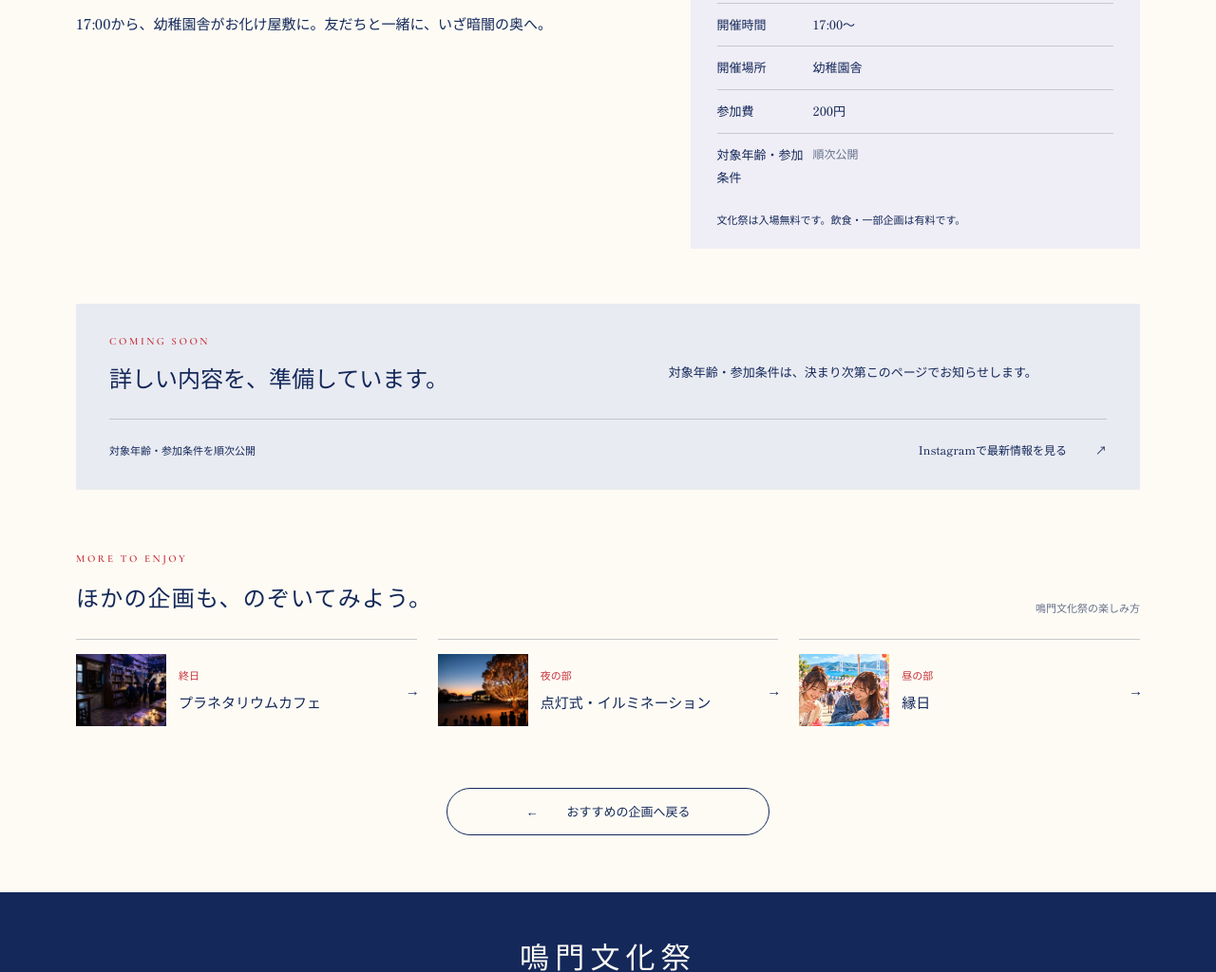
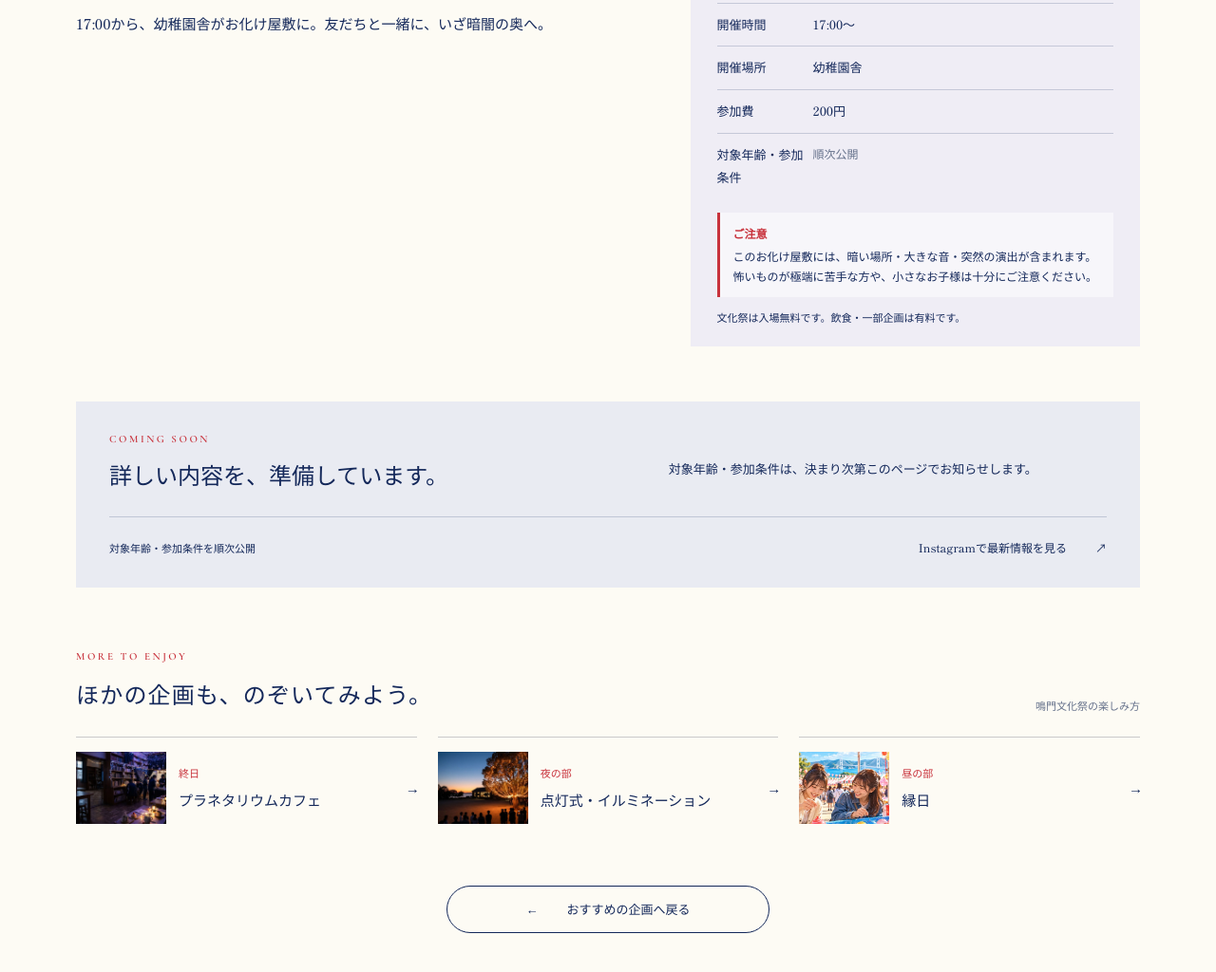
Before and after one commit to naruto-bunkasai/naruto-bunkasai.github.io, a plain HTML site: page kikaku/index.html in a window 1280 px wide. Shown: the part 925-1949 px from the top of the page at 95% size. Drawn offline with nearby package versions, Linux system fonts and the light colour scheme.

Commit message:
お化け屋敷のページに注意書き、FAQに車いすの案内、駐車場に砂利の一言（桜子さん 11/18 17:33・17:40）。パブリックビューイングは未決定なので載せない

```diff
--- a/assets/kikaku.js
+++ b/assets/kikaku.js
@@ -18,6 +18,7 @@ window.KIKAKU = [
     alt: "赤い灯りに照らされたお化け屋敷のイメージ", position: "71% 50%",
     rows: ["開催時間", "開催場所", "参加費", "対象年齢・参加条件"],
     information: { "開催時間": "17:00〜", "開催場所": "幼稚園舎", "参加費": "200円" },
+    caution: ["このお化け屋敷には、暗い場所・大きな音・突然の演出が含まれます。", "怖いものが極端に苦手な方や、小さなお子様は十分にご注意ください。"],
     pending: "対象年齢・参加条件は、決まり次第このページでお知らせします。",
     status: "対象年齢・参加条件を順次公開"
   },
--- a/kikaku/index.html
+++ b/kikaku/index.html
@@ -61,6 +61,7 @@
           <p class="eyebrow">INFORMATION</p>
           <h2 id="information-heading">開催・参加案内</h2>
           <dl id="program-information"></dl>
+          <div class="caution" id="program-caution" role="note" hidden><p class="caution-h">ご注意</p><p id="program-caution-text"></p></div>
           <p class="fee-note">文化祭は入場無料です。飲食・一部企画は有料です。</p>
         </section>
       </section>
--- a/kikaku/programs.js
+++ b/kikaku/programs.js
@@ -35,6 +35,10 @@
     const image = document.getElementById("program-image");
     image.src = IMG(key);
     image.alt = program.alt;
+
+    const caution = document.getElementById("program-caution");
+    caution.hidden = !program.caution;
+    if (program.caution) lines("program-caution-text", program.caution, "br");
 
     const information = document.getElementById("program-information");
     information.replaceChildren();
--- a/kikaku/style.css
+++ b/kikaku/style.css
@@ -51,6 +51,9 @@ figcaption { text-align: right; margin-top: 7px; color: #5e6982; font-size: 11px
 .information dd { margin: 0; }
 .pending { color: #65718b; font-size: 12px; }
 .fee-note { font-size: 11px; margin-top: 12px; line-height: 1.8; }
+.caution { margin-top: 14px; padding: 11px 14px; border-left: 3px solid #C8323C; background: #ffffff8c; font-size: 12px; line-height: 1.8; }
+.caution-h { font-weight: 700; color: #C8323C; margin-bottom: 2px; }
+.caution[hidden] { display: none; }
 .coming { padding: 31px 35px 25px; background: #e9ebf2; }
 .coming .eyebrow { margin-bottom: 10px; }
 .coming-row { display: grid; grid-template-columns: 1.2fr 1fr; gap: 35px; }
```
Also changed, not shown: index.html (+5 -1 lines).
